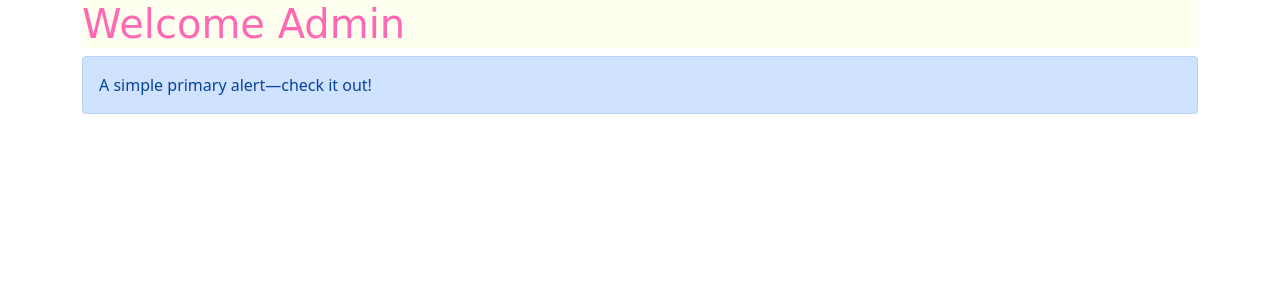
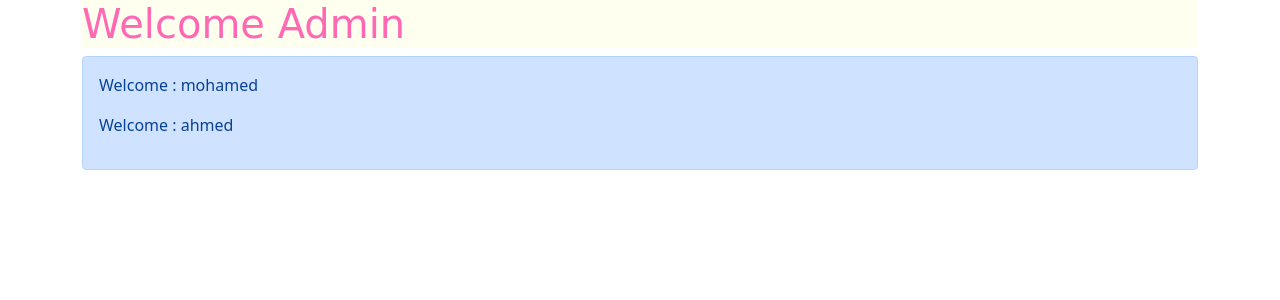
Before and after one commit to mohamed-cpp/Hello-Django, a Django app: page /perfix/admin in a window 1280 px wide. Shown: the top 300 px of the page. Run offline with Django 3.2, Linux system fonts and the light colour scheme.

Commit message:
for in html

```diff
--- a/admins/templates/admins/index.html
+++ b/admins/templates/admins/index.html
@@ -3,10 +3,13 @@
 
 <div class="container">
   <h1>Welcome Admin</h1>
-
-  <div class="alert alert-primary" role="alert">
-    A simple primary alert—check it out!
-  </div>
+  {% if show %}
+    <div class="alert alert-primary" role="alert">
+      {% for admin in admins %}
+        <p> Welcome : {{ admin.name }} </p>
+      {% endfor %}
+    </div>
+  {% endif %}
 </div>
 
 {% include 'admins/layouts/end.html' %}
--- a/admins/views.py
+++ b/admins/views.py
@@ -1,7 +1,15 @@
 from django.shortcuts import render
-from django.http import HttpResponse
 
 # Create your views here.
 
 def index(request):
-  return render(request, 'admins/index.html')
+  admins = [
+    {"name": "mohamed"},
+    {"name": "ahmed"},
+  ]
+
+  return render(request, 'admins/index.html', {
+    'show' : True,
+    'admins' : admins,
+    'request' : request
+  })
```
Also changed, not shown: 1 other file.
